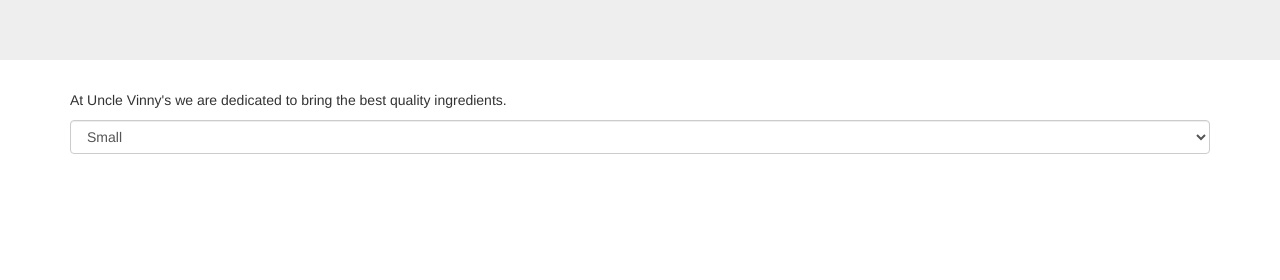
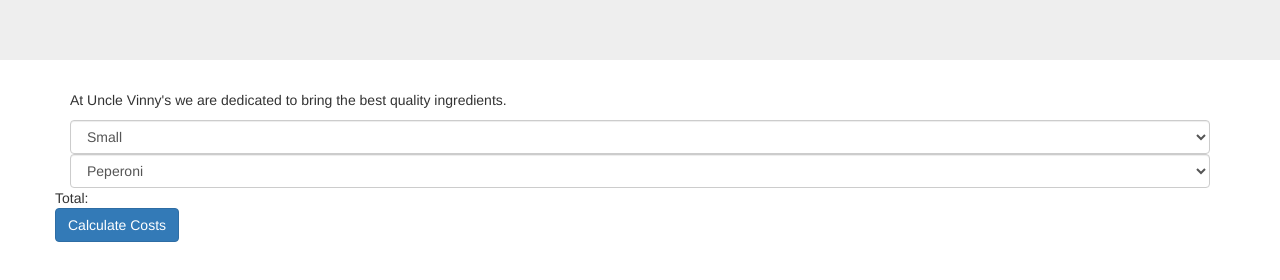
Before and after one commit to KevinFunez5/pizza, a plain HTML site: page index.html in a window 1280 px wide. Shown: the part 180-460 px from the top of the page. Drawn offline with nearby package versions, Linux system fonts and the light colour scheme.

Commit message:
add topppings and cost

```diff
--- a/index.html
+++ b/index.html
@@ -22,8 +22,24 @@
       <option value="3">Large</option>
       <option value="4">X-Large</option>
     </select>
+
+    <select class="form-control" id="toppings">
+      <option value="1">Peperoni</option>
+      <option value="2">Sausage</option>
+      <option value="3">Pineapple</option>
+      <option value="4">Jalapenos</option>
+    </select>
     <!-- const size = $("#size").val();
     This is how to read value -->
+
+    <div class="row">
+      <div class="col">
+          <span>Total: </span><span id="total"></span>
+      </div>
+      <div class="col">
+          <button class="btn btn-primary" id="calculate">Calculate Costs</button>
+      </div>
+    </div>
   </div>
 </body>
 </html>
```
